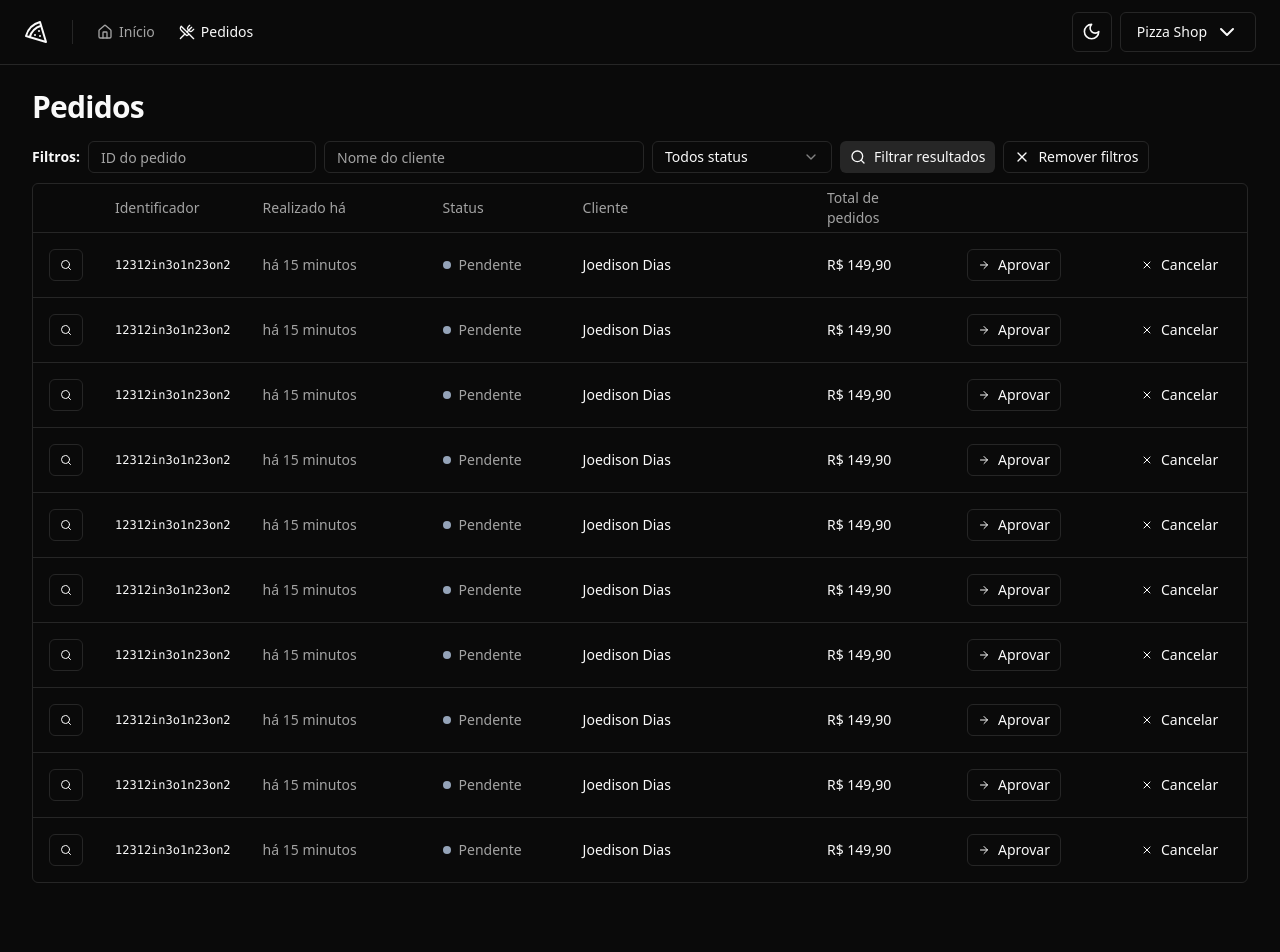
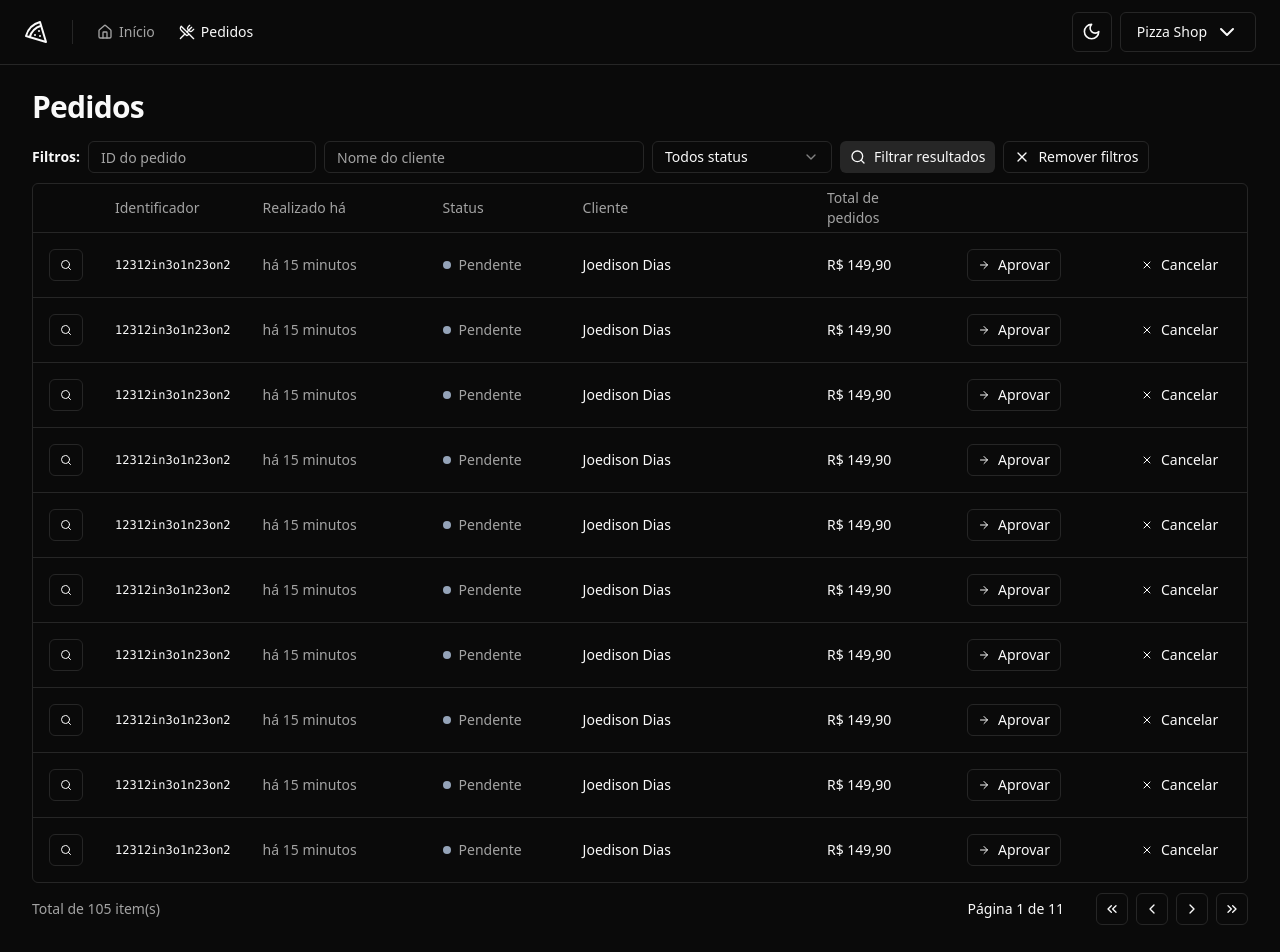
Before and after one commit to joeyanovich/pizza-shop, a React app: page /orders in a window 1280 px wide. Shown: the top 952 px of the page. Before the commit the page ends 915 px from the top, so only its background shows below. Built offline with nearby package versions, Linux system fonts and the light colour scheme; the HTML template or start-up script is replaced by a standard one.

Commit message:
feat ✨: create pagination component

```diff
--- /dev/null
+++ b/src/components/pagination.tsx
@@ -0,0 +1,53 @@
+import {
+  ChevronLeft,
+  ChevronRight,
+  ChevronsLeft,
+  ChevronsRight,
+} from 'lucide-react'
+
+import { Button } from './ui/button'
+
+export interface PaginationProps {
+  pageIndex: number
+  totalCount: number
+  perPage: number
+}
+
+export function Pagination({
+  pageIndex,
+  totalCount,
+  perPage,
+}: PaginationProps) {
+  const pages = Math.ceil(totalCount / perPage) || 1
+  return (
+    <div className="flex items-center justify-between">
+      <span className="text-sm text-muted-foreground">
+        Total de {totalCount} item(s)
+      </span>
+
+      <div className="flex items-center gap-6 lg:gap-8">
+        <div className="text-sm font-medium">
+          Página {pageIndex + 1} de {pages}
+        </div>
+        <div className="flex items-center gap-2">
+          <Button variant="outline" className="h-8 w-8 p-0">
+            <ChevronsLeft className="h-4 w-4" />
+            <span className="sr-only">Primeira página</span>
+          </Button>
+          <Button variant="outline" className="h-8 w-8 p-0">
+            <ChevronLeft className="h-4 w-4" />
+            <span className="sr-only">Próxima página</span>
+          </Button>
+          <Button variant="outline" className="h-8 w-8 p-0">
+            <ChevronRight className="h-4 w-4" />
+            <span className="sr-only">Página anterior</span>
+          </Button>
+          <Button variant="outline" className="h-8 w-8 p-0">
+            <ChevronsRight className="h-4 w-4" />
+            <span className="sr-only">Última página</span>
+          </Button>
+        </div>
+      </div>
+    </div>
+  )
+}
--- a/src/pages/app/orders/orders.tsx
+++ b/src/pages/app/orders/orders.tsx
@@ -1,5 +1,6 @@
 import { Helmet } from 'react-helmet-async'
 
+import { Pagination } from '@/components/pagination'
 import {
   Table,
   TableBody,
@@ -13,11 +14,10 @@
 
 export function Orders() {
   return (
-    <div>
+    <>
       <Helmet title="Pedidos" />
       <div className="flex flex-col gap-4">
-        <h1 className="mb-4 text-3xl font-bold tracking-tight">Pedidos</h1>
-      </div>
+        <h1 className="text-3xl font-bold tracking-tight">Pedidos</h1>
         <div className="space-y-2.5">
           <OrderTableFilters />
           <div className="rounded-md border">
@@ -41,7 +41,10 @@
               </TableBody>
             </Table>
           </div>
+
+          <Pagination pageIndex={0} totalCount={105} perPage={10} />
         </div>
       </div>
+    </>
   )
 }
```
Lines whose indentation alone changed are shown as unchanged.
